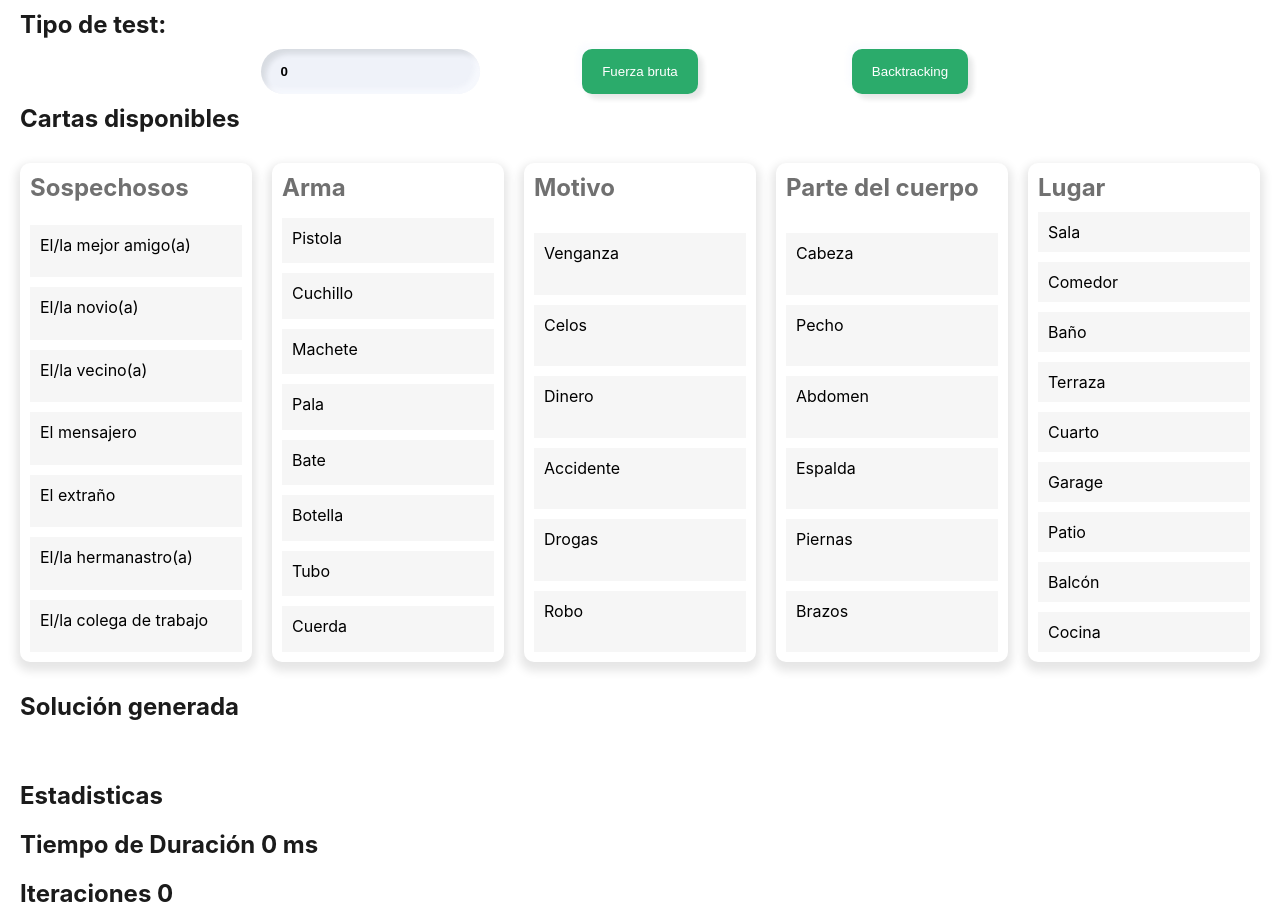
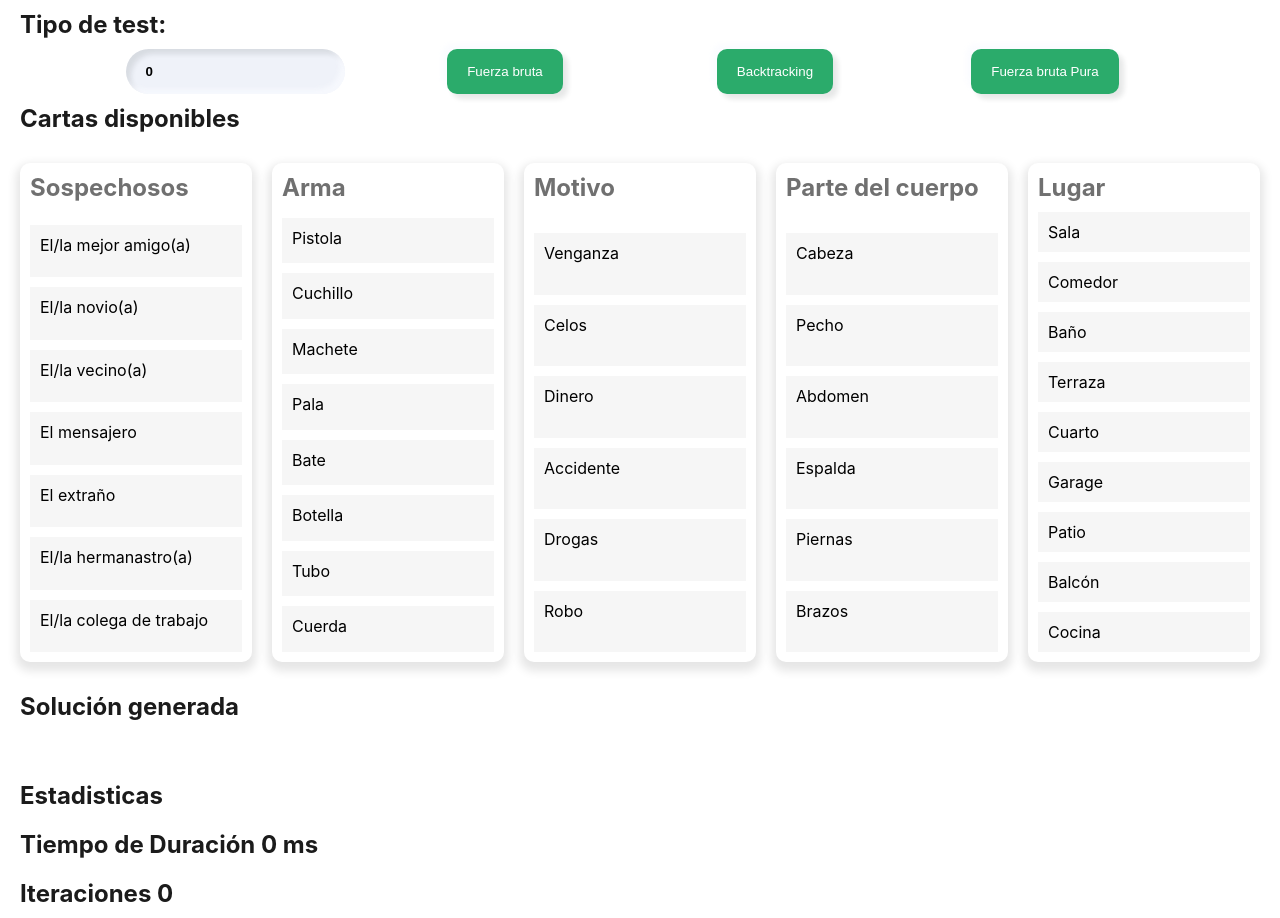
Before and after one commit to JuanVF/backtracking-progra, a React (Create React App) app: page / in a window 1280 px wide. Built offline with nearby package versions, Linux system fonts and the light colour scheme; no server answers.

Commit message:
BugFix final

```diff
--- a/src/css/app.css
+++ b/src/css/app.css
@@ -76,7 +76,7 @@
     align-content: center;
     justify-content: center;
     justify-items: center;
-    grid-template-columns: repeat(3, 250px);
+    grid-template-columns: repeat(4, 250px);
 }
 
 .buttons-container .neo-button{
--- a/src/sections/cardsSection.js
+++ b/src/sections/cardsSection.js
@@ -33,19 +33,15 @@ function CardsSection(){
             let type = "answer"
 
             setCardsList(SetPosibilidades(solucion, type))
-            console.log(SetPosibilidades(solucion, type))
         }],
         [2, function(msg){ // Funcion para que envie el tiempo y las iteraciones
             setTime(msg.numbers[0])
             setIterations(msg.numbers[1])
-
-
         }],
         [3, function(msg){ // Funcion para la solucion
             let solucion = JSON.parse(msg.json)
 
             solution = ParseSolution(solucion)
-            console.log(solution)
         }]
     ])
 
@@ -63,6 +59,16 @@ function CardsSection(){
     const bruteforceEvent = ()=>{
         let msg = {
             ID : 0,
+            number : parseInt(numRest)
+        }
+
+        ws.send(JSON.stringify(msg))
+    }
+
+    // Evento para el boton de fuerza bruta puro
+    const completeBruteforceEvent = ()=>{
+        let msg = {
+            ID : 2,
             number : parseInt(numRest)
         }
 
@@ -146,6 +152,7 @@ function CardsSection(){
                     value={numRest}/>
                 <button onClick={bruteforceEvent} className="neo-button">Fuerza bruta</button>
                 <button onClick={backtrackingEvent}className="neo-button">Backtracking</button>
+                <button onClick={completeBruteforceEvent}className="neo-button">Fuerza bruta Pura</button>
             </div>
             {rtHTML}
         </div>)
```
